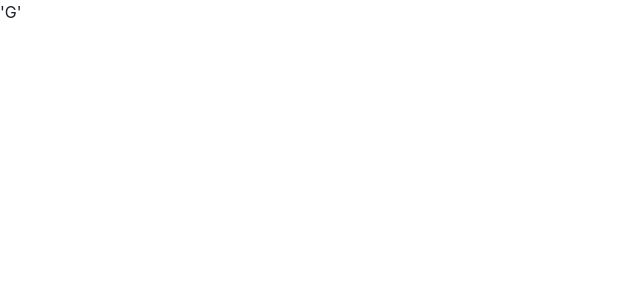
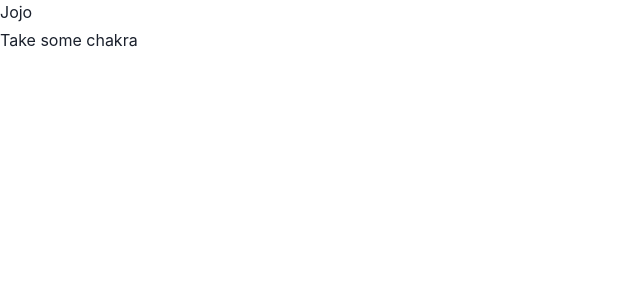
Before and after one commit to nooradn/locka-note, a React (Vite) app: page / in a window 1280 px wide. Shown: the top 300 px of the page, without its empty margins (0-640 px from the left). Built offline with nearby package versions, Linux system fonts and the light colour scheme.

Commit message:
test with chakra ui

```diff
--- a/src/App.jsx
+++ b/src/App.jsx
@@ -1,7 +1,19 @@
+import { AbsoluteCenter, Box } from "@chakra-ui/react";
 import React from "react";
+import { Editable, EditablePreview, EditableTextarea } from "@chakra-ui/react";
 
 function App() {
-  return <>'G'</>;
+  return (
+    <>
+      <p>Jojo</p>
+      <Editable defaultValue="Take some chakra">
+        <EditablePreview />
+        <EditableTextarea />
+      </Editable>
+    </>
+  );
 }
 
+function Jojo() {}
+
 export default App;
```
